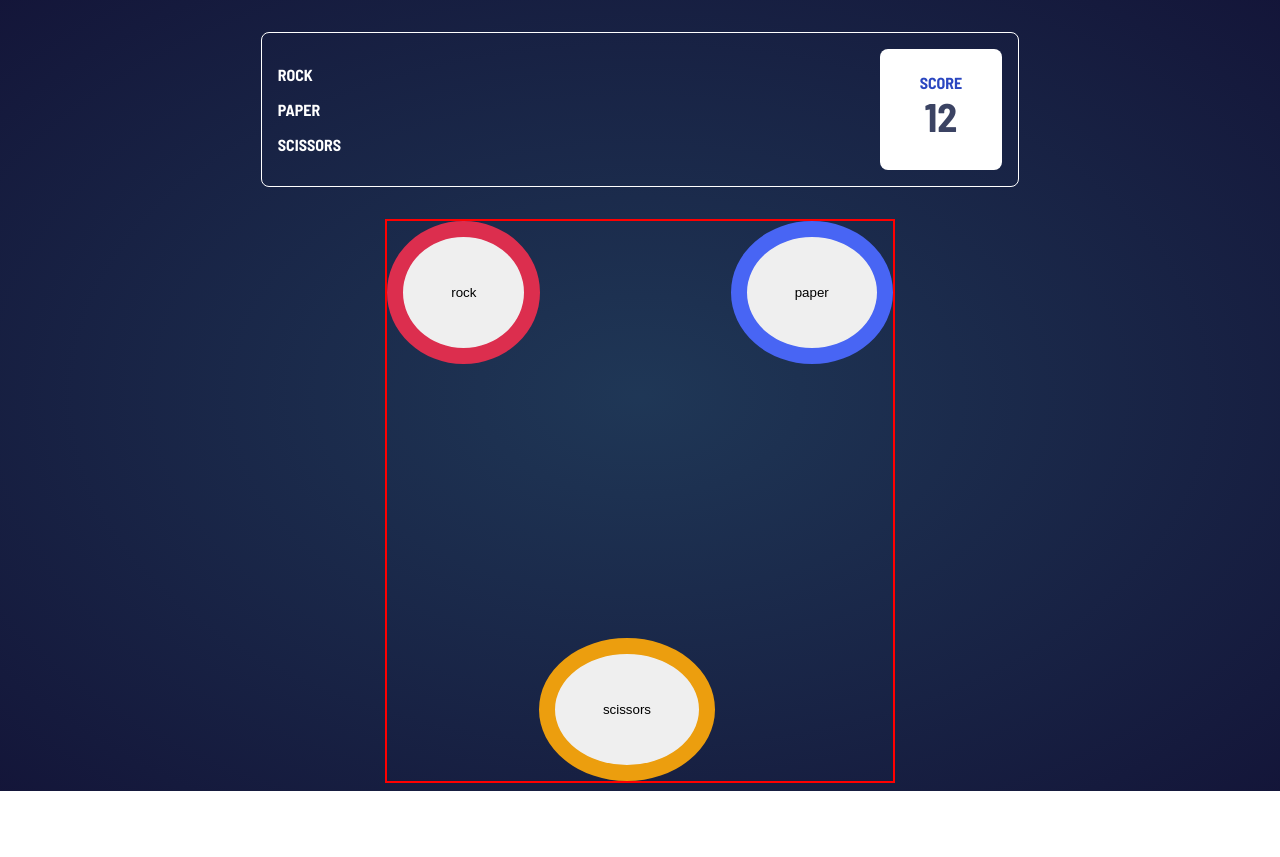
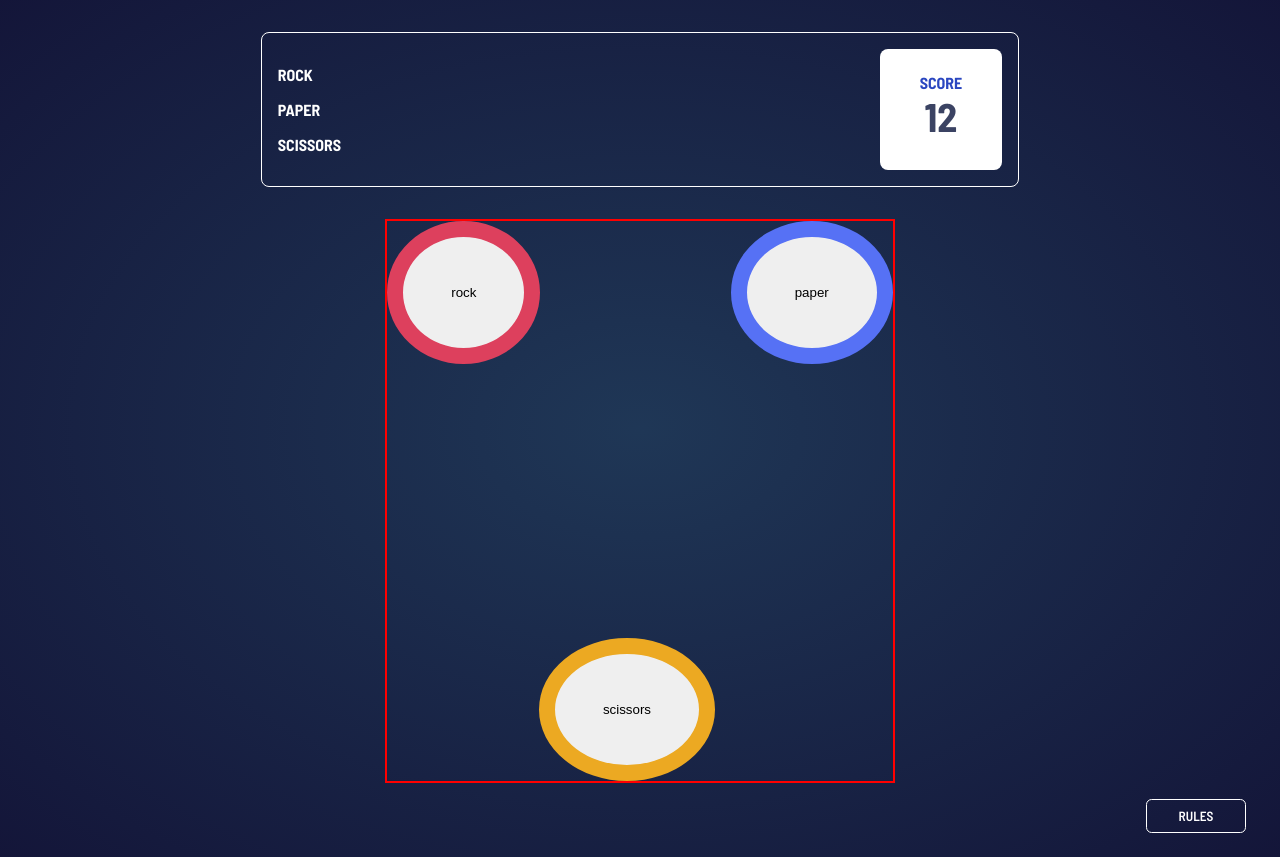
Before and after one commit to Tomi-pter/rock-paper-scissors, a React (Create React App) app: page / in a window 1280 px wide. Before the commit the page ends 800 px from the top, so only its background shows below. Built offline with nearby package versions, Linux system fonts and the light colour scheme.

Commit message:
rule component

```diff
--- a/src/App.js
+++ b/src/App.js
@@ -1,11 +1,13 @@
 import Score from "./components/Score";
 import Game from "./components/Game";
+import Rules from "./components/Rules";
 
 function App() {
   return (
     <>
       <Score />
       <Game />
+      <Rules />
     </>
   );
 }
--- /dev/null
+++ b/src/components/Rules.jsx
@@ -0,0 +1,82 @@
+import styled from "styled-components";
+import rules from "../images/image-rules.svg";
+import closeBtn from "../images/icon-close.svg";
+import { useState } from "react";
+
+const RulesBtn = styled.button`
+  background-color: rgb(255, 255, 255, 0);
+  padding: 0.5rem 2rem;
+  margin: 1rem 0 1rem 90%;
+  color: white;
+  border: 1px solid white;
+  border-radius: 0.35rem;
+  font-family: "BSB";
+`;
+
+const RulesImg = styled.div`
+  display: flex;
+  flex-direction: column;
+  width: fit-content;
+  height: auto;
+  background-color: white;
+  margin: 0 auto;
+  top: 25vh;
+  transform: translateY(-175%);
+  padding: 0 2rem 1rem;
+  border-radius: 0.5rem;
+  z-index: 20;
+  position: relative;
+
+  h1 {
+    font-size: 1.4rem;
+  }
+  .headClose {
+    display: flex;
+    justify-content: space-between;
+    font-family: "BB";
+    align-items: center;
+  }
+  button {
+    padding: 0;
+    height: 1.5rem;
+    border: none;
+    background-color: transparent;
+  }
+  img {
+    max-width: 15rem;
+    margin: auto;
+  }
+`;
+
+function Rules() {
+  const [ruleDisplay, setRuleDisplay] = useState(false);
+
+  const displayRule = () => {
+    setRuleDisplay(true);
+  };
+
+  const removeRule = () => {
+    setRuleDisplay(false);
+  };
+
+  return (
+    <>
+      <RulesBtn onClick={displayRule}>RULES</RulesBtn>
+      {ruleDisplay && (
+        <>
+          <RulesImg>
+            <div className="headClose">
+              <h1>RULES</h1>
+              <button onClick={removeRule}>
+                <img src={closeBtn} alt="close" />
+              </button>
+            </div>
+            <img src={rules} alt="" />
+          </RulesImg>
+        </>
+      )}
+    </>
+  );
+}
+
+export default Rules;
--- a/src/index.css
+++ b/src/index.css
@@ -12,12 +12,12 @@
 
 :root {
     --radial-gradient: radial-gradient(hsl(214, 47%, 23%), hsl(237, 49%, 15%));
-    --scissors-gradient: linear-gradient(hsl(39, 89%, 49%), hsl(40, 84%, 53%));
-    --scissors: hsl(39, 89%, 49%);
-    --paper-gradient: linear-gradient(hsl(230, 89%, 62%), hsl(230, 89%, 65%));
-    --paper: hsl(230, 89%, 62%);
-    --rock-gradient: linear-gradient(hsl(349, 71%, 52%), hsl(349, 70%, 56%));
-    --rock: hsl(349, 71%, 52%);
+    --scissors: hsl(40, 84%, 53%);
+    --scissors-shadow: hsl(39, 89%, 39%);
+    --paper: hsl(230, 89%, 65%);
+    --paper-shadow: hsl(230, 89%, 52%);
+    --rock: hsl(349, 70%, 56%);
+    --rock-shadow: hsl(349, 71%, 42%);
     --lizard-gradient: linear-gradient(hsl(261, 73%, 60%), hsl(261, 72%, 63%));
     --cyan: linear-gradient(hsl(189, 59%, 53%), hsl(189, 58%, 57%));
     --dark-text: hsl(229, 25%, 31%);
@@ -27,4 +27,17 @@
 
 html {
     background: var(--radial-gradient) no-repeat;
+    min-height: 100vh;
 }
+
+html .dim {
+    background-color: rgb(0, 0, 0, 0.75);
+    width: 100%;
+    height: 100%;
+    z-index: 10;
+    position: fixed;
+}
+
+button {
+    cursor: pointer;
+}
```
